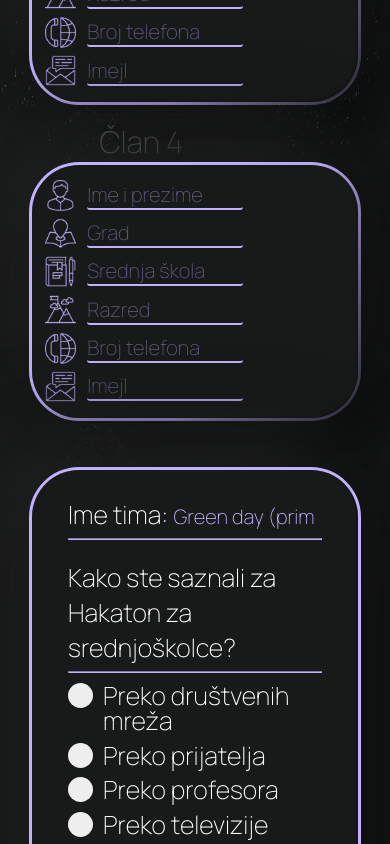
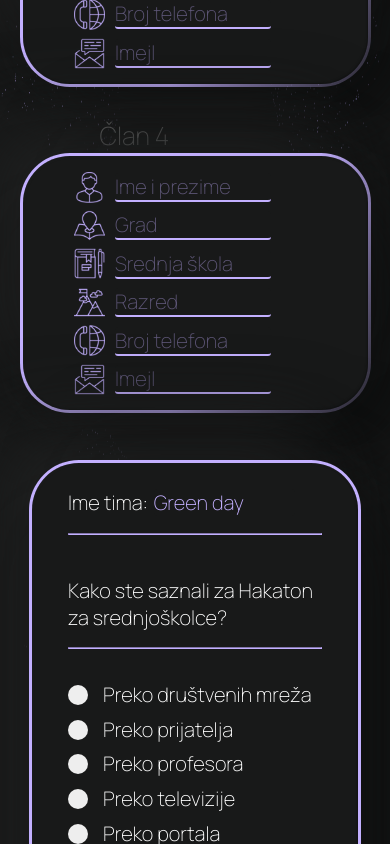
Before and after one commit to Nikola787/hzs-5.0, a React (Create React App) app: page / in a window 390 px wide. Shown: the part 940-1784 px from the top of the page. Built offline with nearby package versions, Linux system fonts and the light colour scheme.

Commit message:
forma doradjena

```diff
--- a/src/Home.js
+++ b/src/Home.js
@@ -1,7 +1,7 @@
 import React from "react";
 import Animacija from "./components/animacija/animacija.js";
 import Radionice from "./components/radionice/radionice.jsx";
-import Prijava from "./components/prijava/Prijava.js";
+import Prijava from "./components/prijava/prijava.js";
 import Gradijent from "./components/gradijent/gradijent.js";
 import Navbar from "./components/navbar/navbar";
 import Tajmer from "./components/tajmer/tajmer.jsx";
--- a/src/components/prijava/prijava.css
+++ b/src/components/prijava/prijava.css
@@ -2,9 +2,6 @@
   background-image: url("./assets/pozadina_forma.png");
   background-size: 100% 100%;
   background-repeat: repeat-y;
-  /* background-repeat: repeat;
-    background-size: contain;
-    height: 1920px; */
 }
 
 .naslov {
@@ -521,92 +518,7 @@ hr.linija-p {
 
 @media screen and (max-width: 1920px) {
 }
-@media screen and (max-width: 1200px) {
-  .box-clan {
-    width: 65%;
-  }
-  .box-pitanja {
-    width: 65%;
-  }
-  .otvoreno-text textarea {
-    margin-top: 4%;
-  }
-}
-@media screen and (max-width: 960px) {
-  .naslov-tekst h1 {
-    font-size: 50px;
-  }
-  .naslov-tekst {
-    font-size: 50px;
-  }
-  .clan {
-    font-size: 30px;
-  }
-  .label-text input {
-    font-size: 20px;
-  }
-  .label-text input::placeholder {
-    font-size: 20px;
-  }
-  .pitanje {
-    font-size: 25px;
-  }
-  .otvoreno-text textarea {
-    width: 90%;
-    margin-top: 5%;
-    font-size: 10px;
-  }
-  .otvoreno-text textarea::placeholder {
-    font-size: 10px;
-  }
-  .dugme {
-    font-size: 20px;
-  }
-  .radio-btn {
-    font-size: 25px;
-  }
-  .odgovor {
-    font-size: 25px;
-  }
-  .unos-tekst-it {
-    font-size: 25px;
-  }
-  .label-text-it input {
-    font-size: 20px;
-  }
-  .label-text-it input::placeholder {
-    font-size: 20px;
-  }
-  .checkbox-p {
-    font-size: 25px;
-  }
-  .checkmark-p {
-    top: 5px;
-  }
-  .unos-ikona img {
-    height: 35px;
-  }
-  .pitanje {
-    font-size: 25px;
-  }
-}
-@media screen and (max-width: 620px) {
-  .box-clan{
-    width: 75%;
-  }
-  .box-pitanja{
-    width: 75%;
-  }
-  .otvoreno-text textarea {
-    width: 90%;
-    margin-top: 7%;
-    font-size: 10px;
-  }
-  .unos-ikona img {
-    height: 31px;
-  }
-}
-@media screen and (max-width: 480px) {
+@media screen and (max-width: 1100px) {
   /*od ovog pointa krece mobilna verzija*/
   .naslov-tekst h1 {
     font-size: 40px;
@@ -616,10 +528,155 @@ hr.linija-p {
   .naslov-tekst {
     font-size: 50px;
   }
-  .box-clan{
+  .box-clan {
+    width: 80%;
+  }
+  .box-pitanja {
     width: 85%;
   }
-  .box-pitanja{
+  .otvoreno-text textarea {
+    width: 90%;
+    margin-top: 9%;
+    font-size: 20px;
+  }
+  .unos {
+    display: flex;
+    margin-top: 1%;
+    margin-left: 15%;
+  }
+  .clan {
+    margin-top: 8%;
+    margin-left: 25.5%;
+    text-align: left;
+
+    font-family: "Manrope";
+    font-style: normal;
+    font-weight: 200;
+    font-size: 30px;
+    color: #ffffff;
+  }
+  .pitanje {
+    font-size: 25px;
+  }
+  .otvoreno-text textarea {
+    width: 90%;
+    margin-top: 5%;
+    font-size: 22px;
+  }
+  .otvoreno-text textarea::placeholder {
+    font-size: 22px;
+  }
+  .dugme {
+    font-size: 22px;
+  }
+  .radio-btn {
+    font-size: 25px;
+  }
+  .odgovor {
+    font-size: 22px;
+  }
+  .unos-tekst-it {
+    font-size: 25px;
+  }
+  .label-text-it input {
+    font-size: 25px;
+  }
+  .label-text-it input::placeholder {
+    font-size: 25px;
+  }
+  .checkbox-p {
+    font-size: 20px;
+    margin-right: auto;
+    margin-left: 2.3%;
+  }
+
+  .unos-ikona img {
+    height: 44px;
+  }
+
+  /* Create a custom checkbox */
+  .checkmark-p {
+    position: absolute;
+    top: 3px;
+    left: 8px;
+    height: 20px;
+    width: 20px;
+
+    border: 1px solid #c3b0ff;
+  }
+
+  hr.linija-p {
+    background: #c3b0ff;
+    border-color: #c3b0ff;
+
+    width: 78%;
+    height: 0.08%;
+    margin: 5% auto 7% auto;
+  }
+  .checkmark {
+    position: absolute;
+    top: 3px;
+    left: 0;
+    height: 20px;
+    width: 20px;
+    background-color: #eee;
+    border-radius: 50%;
+  }
+  .radio-box {
+    margin-bottom: 11%;
+  }
+  .otvoreno-pitanje {
+    margin-bottom: 11%;
+  }
+  .otvoreno-pitanje textarea {
+    margin-bottom: 18%;
+  }
+  .otvoreno-text textarea {
+    margin-top: 4%;
+
+    border-radius: 15px;
+    height: 90%;
+    width: 90%;
+    font-size: 15px;
+  }
+
+  .otvoreno-text textarea::placeholder {
+    font-size: 15px;
+  }
+
+  /* Style the checkmark/indicator */
+  .checkbox-p .checkmark-p:after {
+    left: 6px;
+    top: 2px;
+  }
+
+  .checkbox-p {
+    font-size: 20px;
+    margin-right: auto;
+    margin-left: 11%;
+  }
+
+  .dugme {
+    font-size: 20px;
+    width: 30%;
+  }
+
+}
+
+@media screen and (max-width: 480px) {
+  /*od ovog pointa krece mobilna verzija*/
+  .naslov-tekst h1 {
+    font-size: 30px;
+    border-left: 10px solid #c3b0ff;
+    line-height: 30px;
+  }
+  .naslov-tekst {
+    font-size: 40px;
+  }
+  .box-clan {
+    width: 90%;
+  }
+  .box-pitanja {
     width: 85%;
   }
   .otvoreno-text textarea {
@@ -627,16 +684,120 @@ hr.linija-p {
     margin-top: 9%;
     font-size: 10px;
   }
+  .unos {
+    display: flex;
+    margin-top: 1%;
+    margin-left: 15%;
+  }
+  .clan {
+    margin-top: 8%;
+    margin-left: 25.5%;
+    text-align: left;
 
+    font-family: "Manrope";
+    font-style: normal;
+    font-weight: 200;
+    font-size: 25px;
+    color: #ffffff;
+  }
+  .pitanje {
+    font-size: 20px;
+  }
+  .otvoreno-text textarea {
+    width: 90%;
+    margin-top: 5%;
+    font-size: 18px;
+  }
+  .otvoreno-text textarea::placeholder {
+    font-size: 18px;
+  }
+  .dugme {
+    font-size: 20px;
+    width: 50%;
+  }
+  .radio-btn {
+    font-size: 20px;
+  }
+  .odgovor {
+    font-size: 20px;
+  }
+  .unos-tekst-it {
+    font-size: 20px;
+  }
+  .label-text-it input {
+    font-size: 20px;
+  }
+  .label-text-it input::placeholder {
+    font-size: 20px;
+  }
+  .checkbox-p {
+    font-size: 20px;
+    margin-right: auto;
+    margin-left: 2.3%;
+  }
 
-}
-@media screen and (max-width: 340px) {
+  .unos-ikona img {
+    height: 31px;
+  }
+
+  .label-text input {
+    font-size: 20px;
+  }
+
+  .label-text input::placeholder {
+    font-size: 20px;
+  }
+
+  /* Create a custom checkbox */
+  .checkmark-p {
+    position: absolute;
+    top: 4px;
+    left: 8px;
+    height: 20px;
+    width: 20px;
+
+    border: 1px solid #c3b0ff;
+  }
+
+  hr.linija-p {
+    background: #c3b0ff;
+    border-color: #c3b0ff;
+
+    width: 78%;
+    height: 0.08%;
+    margin: 5% auto 10% auto;
+  }
+  .checkmark {
+    position: absolute;
+    top: 3px;
+    left: 0;
+    height: 20px;
+    width: 20px;
+    background-color: #eee;
+    border-radius: 50%;
+  }
+  .radio-box {
+    margin-bottom: 18%;
+  }
+  .otvoreno-pitanje {
+    margin-bottom: 18%;
+  }
+  .otvoreno-pitanje textarea {
+    margin-bottom: 18%;
+  }
   .otvoreno-text textarea {
-    width: 88%;
-    margin-top: 15%;
-    font-size: 10px;
+    margin-top: 6%;
+
+    border-radius: 15px;
+    height: 90%;
+    width: 90%;
+    font-size: 15px;
   }
-  .unos-ikona img {
-    height: 30px;
+
+  .otvoreno-text textarea::placeholder {
+    font-size: 15px;
   }
 }
+
+@media screen and (max-width: 340px) {
+}
--- a/src/components/prijava/prijava.js
+++ b/src/components/prijava/prijava.js
@@ -37,7 +37,6 @@ const Prijava = () => {
     console.log(pitanje5);
     console.log(pitanje6);
     console.log(pitanje7);
-
   }, [clan1, clan2, clan3, clan4]);
 
   const openModal = (poruka) => {
@@ -202,7 +201,7 @@ const Prijava = () => {
             <label className="label-text-it">
               <input
                 type="text"
-                placeholder="Green day (primer teksta)"
+                placeholder="Green day"
                 required
                 onChange={(e) => setPitanje1(e.target.value)}
               />
@@ -225,9 +224,7 @@ const Prijava = () => {
               />
               <span className="checkmark" />
             </label>
-          </div>
 
-          <div className="radio-box">
             <label className="radio-btn">
               Preko prijatelja
               <input
@@ -237,9 +234,7 @@ const Prijava = () => {
               />
               <span className="checkmark" />
             </label>
-          </div>
 
-          <div className="radio-box">
             <label className="radio-btn">
               Preko profesora
               <input
@@ -249,9 +244,7 @@ const Prijava = () => {
               />
               <span className="checkmark" />
             </label>
-          </div>
 
-          <div className="radio-box">
             <label className="radio-btn">
               Preko televizije
               <input
@@ -261,9 +254,7 @@ const Prijava = () => {
               />
               <span className="checkmark" />
             </label>
-          </div>
 
-          <div className="radio-box">
             <label className="radio-btn">
               Preko portala
               <input
```
